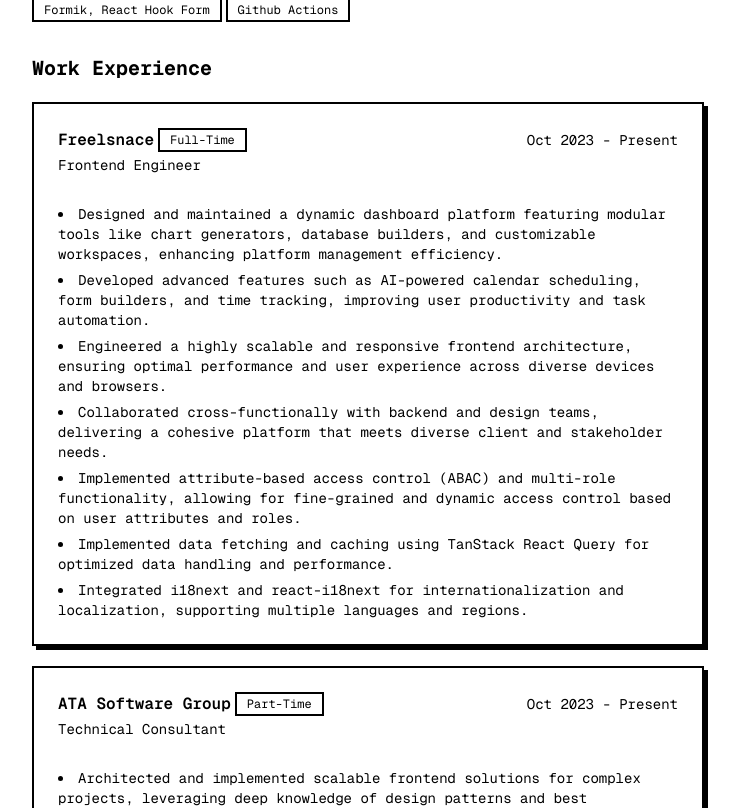
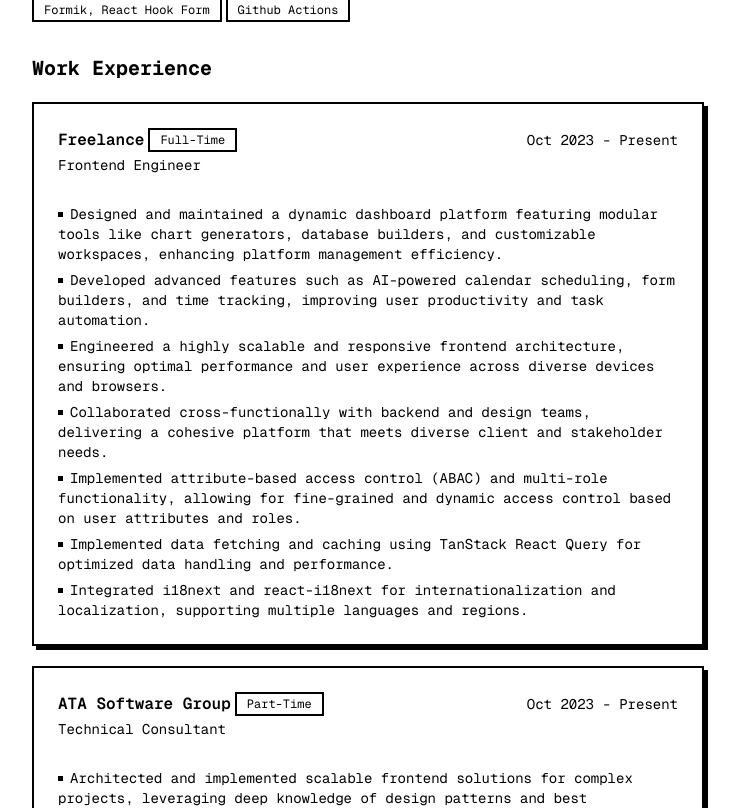
Before and after one commit to createdbymahmood/cv, a Next.js app: page / in a window 1280 px wide. Shown: the part 800-1608 px from the top of the page, without its empty margins (272-1011 px from the left). Built offline with nearby package versions, Linux system fonts and the light colour scheme.

Commit message:
fix: update resume data

```diff
--- a/src/app/page.tsx
+++ b/src/app/page.tsx
@@ -105,7 +105,7 @@
           <h2 className="text-xl font-bold">Work Experience</h2>
           {RESUME_DATA.work.map((work) => {
             return (
-              <Card key={work.company}>
+              <Card key={`${work.title}-${work.start}`}>
                 <CardHeader>
                   <div className="flex items-center justify-between gap-x-2 text-base">
                     <h3 className="inline-flex flex-wrap items-center justify-start gap-1 font-semibold leading-none">
@@ -139,7 +139,14 @@
                 <CardContent className="mt-2 text-sm">
                   <ul className="flex list-inside list-disc flex-col gap-1.5">
                     {work.achievements.map((achievement) => {
-                      return <li key={achievement}>{achievement}</li>;
+                      return (
+                        <li
+                          className="relative m-0 list-none indent-3 before:absolute before:left-0 before:top-[8px] before:block before:size-[5px] before:bg-black"
+                          key={achievement}
+                        >
+                          {achievement}
+                        </li>
+                      );
                     })}
                   </ul>
                 </CardContent>
--- a/src/data/resume-data.tsx
+++ b/src/data/resume-data.tsx
@@ -41,7 +41,7 @@
   ],
   work: [
     {
-      company: "Freelsnace",
+      company: "Freelance",
       link: "",
       badges: ["Full-Time"],
       title: "Frontend Engineer",
```
